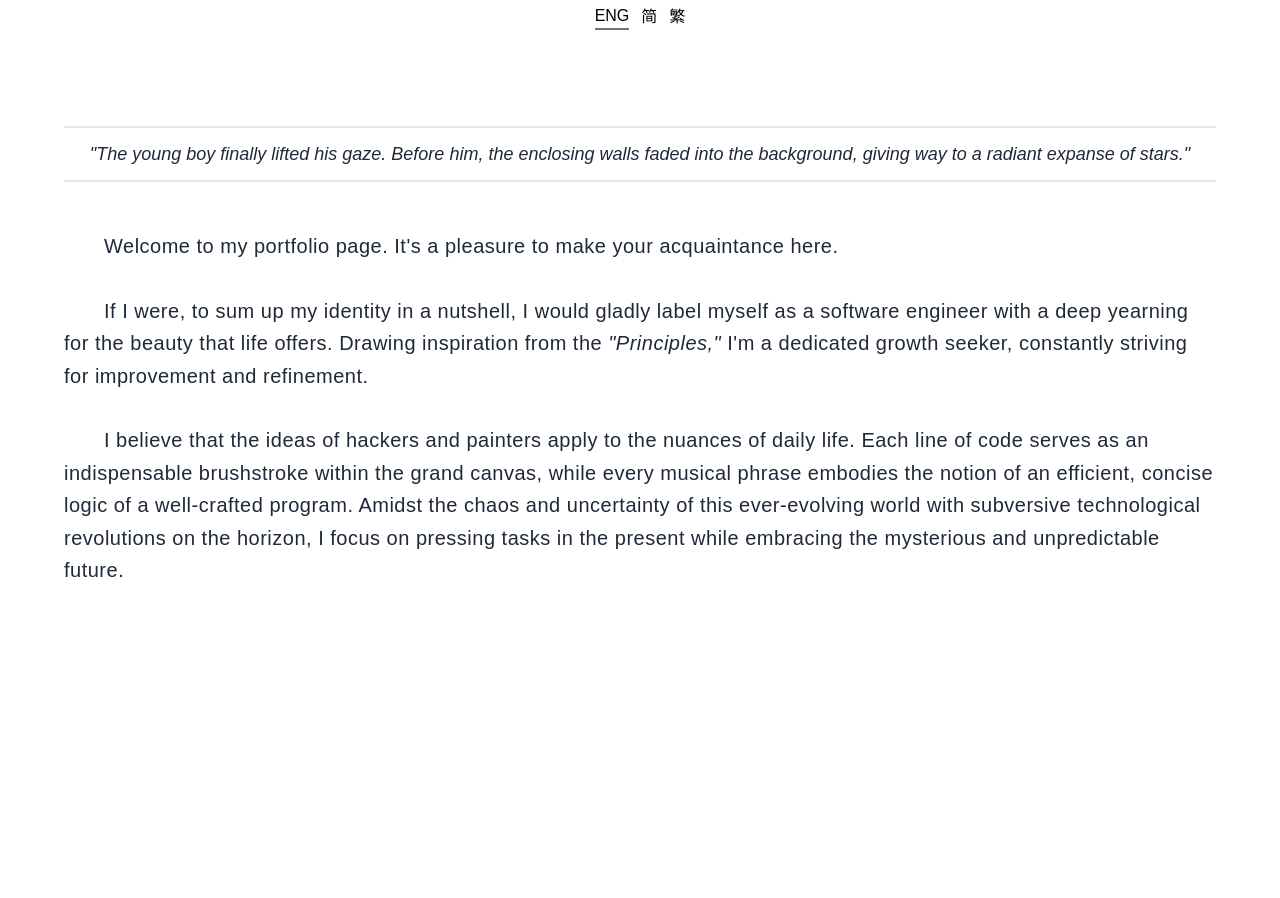
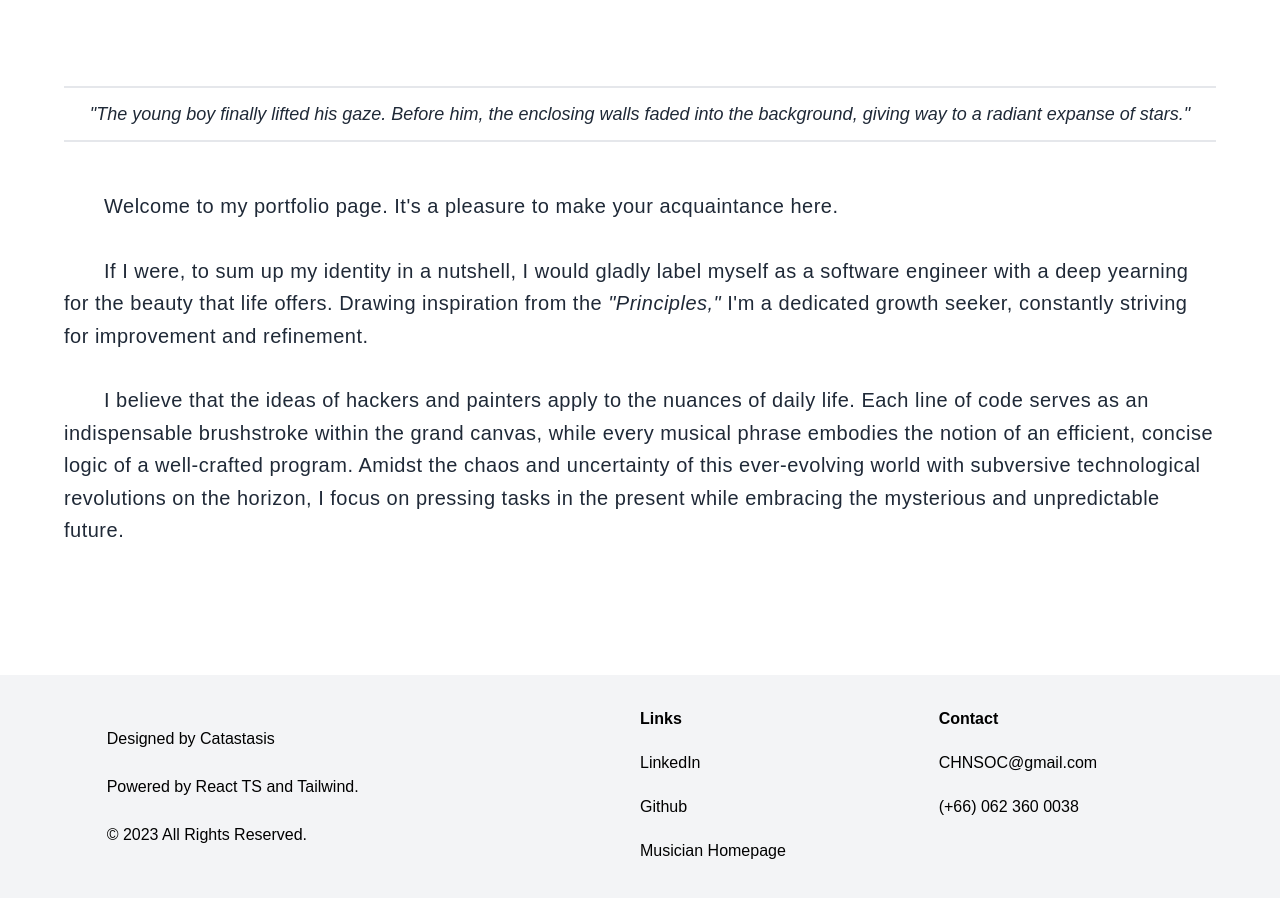
Before and after one commit to CHNSOC/cata-portfolio, a React (Vite) app: page / in a window 1280 px wide. Shown: the part 1860-2758 px from the top of the page. Before the commit the page ends 2447 px from the top, so only its background shows below. Built offline with nearby package versions, Linux system fonts and the light colour scheme.

Commit message:
complete first version

```diff
--- a/src/App.tsx
+++ b/src/App.tsx
@@ -6,10 +6,11 @@ import Home from "@/scenes/home";
 
 // For CSS testing
 
-import Skills from "./scenes/skills/skills";
+import Skills from "@/scenes/skills/skills";
 import Playfield from "@/scenes/playfield";
-import ErrorPage from "./scenes/utility/ErrorPage";
-import AboutMe from "./scenes/aboutme";
+import ErrorPage from "@/scenes/utility/ErrorPage";
+import AboutMe from "@/scenes/aboutme";
+import Footer from "@/scenes/footer/Footer";
 
 
 function App() {
@@ -39,8 +40,9 @@ function App() {
               selectedPage={selectedPage}
               setSelectedPage={setSelectedPage} />
             <Home setSelectedPage={setSelectedPage} />
-            <Skills setSelectedPage={setSelectedPage}/>
-            <AboutMe setSelectedPage={setSelectedPage}/>
+            <Skills setSelectedPage={setSelectedPage} />
+            <AboutMe setSelectedPage={setSelectedPage} />
+            <Footer/>
           </div>
         } />
         <Route path="/playfield" element={<Playfield />} />
--- a/src/scenes/aboutme/index.tsx
+++ b/src/scenes/aboutme/index.tsx
@@ -64,11 +64,11 @@ const AboutMe = ({ setSelectedPage }: Props) => {
     };
 
     return (
-        <section id="aboutme" className="gap-16 py-16 h-full md:pb-0">
+        <section id="aboutme" className="gap-16 h-auto min-h-full pt-24">
             <motion.div onViewportEnter={() => setSelectedPage(SelectedPage.AboutMe)}></motion.div >
 
             <motion.div
-                className="flex justify-center items-center h-24 text-center text-2xl md:mt-24 mt-16"
+                className="flex justify-center items-center h-24 text-center text-2xl"
                 initial="hidden"
                 whileInView="visible"
                 viewport={{ once: true, amount: 0.5 }}
@@ -86,7 +86,7 @@ const AboutMe = ({ setSelectedPage }: Props) => {
             </motion.div>
 
             <motion.div
-                className="flex justify-center items-center space-x-3 mt-2"
+                className="flex justify-center items-center space-x-3 mt-2 md:mb-6"
                 initial="hidden"
                 whileInView="visible"
                 viewport={{ once: true, amount: 0.5 }}
@@ -96,12 +96,12 @@ const AboutMe = ({ setSelectedPage }: Props) => {
                     hidden: { opacity: 0, },
                     visible: { opacity: 1, },
                 }}>
-                <button className={`${language === Language.ENG ? ' border-gray-500 md:border-b-2' : ''} transition duration-500`} onClick={() => setLanguage(Language.ENG)}>ENG</button>
-                <button className={`${language === Language.CHS ? ' border-gray-500 md:border-b-2 font-nssc' : 'font-nssc'} transition duration-500`} onClick={() => setLanguage(Language.CHS)}>简</button>
-                <button className={`${language === Language.CHT ? ' border-gray-500 md:border-b-2' : ''} transition duration-500`} onClick={() => setLanguage(Language.CHT)}>繁</button>
+                <button className={`${language === Language.ENG ? ' border-gray-500 md:border-b-2' : ''} transition duration-500`} onClick={() => setLanguage(Language.ENG)}>English</button>
+                <button className={`${language === Language.CHS ? ' border-gray-500 md:border-b-2 font-nssc' : 'font-nssc'} transition duration-500`} onClick={() => setLanguage(Language.CHS)}>简体中文</button>
+                <button className={`${language === Language.CHT ? ' border-gray-500 md:border-b-2' : ''} transition duration-500`} onClick={() => setLanguage(Language.CHT)}>繁體中文</button>
             </motion.div>
 
-            <div className="md:px-16 px-8 md:mt-24 mt-16">
+            <div className="md:px-16 px-8 md:py-24 py-16">
                 <div className="mx-auto max-w-7xl">
                     <article>
                         <div>
@@ -112,6 +112,7 @@ const AboutMe = ({ setSelectedPage }: Props) => {
                     </article>
                 </div>
             </div>
+
         </section>
     )
 }
--- /dev/null
+++ b/src/scenes/footer/Footer.tsx
@@ -0,0 +1,29 @@
+
+const Footer = () => {
+  return (
+    <footer className='py-8 bg-gray-100'>
+        <div className='justify-content mx-auto w-5/6 gap-16 md:flex'>
+            <div className='space-y-6 mt-16 basis-1/2 md:mt-0'>
+                <p className='my-5'>Designed by Catastasis</p>
+                <p>Powered by React TS and Tailwind.</p>
+                <p>© 2023 All Rights Reserved.</p>
+            </div>
+            <div className='mt-16 basis-1/4 md:mt-0'>
+                <h4 className='font-bold'>Links</h4>
+                <p className='my-5'><a href="https://www.linkedin.com/in/catastasis">LinkedIn</a></p>
+                <p className='my-5'><a href="https://github.com/CHNSOC">Github</a></p>
+                <p className='my-5'><a href="https://music.163.com/#/artist?id=12405941">Musician Homepage</a></p>
+            </div>
+            <div className=' mt-16 basis-1/4 md:mt-0'>
+                <h4 className='font-bold'>Contact</h4>
+                <p className='my-5'><a href="mailto:CHNSOC@gmail.com"></a>CHNSOC@gmail.com</p>
+
+                <p>(+66) 062 360 0038</p>
+            </div>
+        </div>
+
+    </footer>
+  )
+}
+
+export default Footer
--- a/src/scenes/navbar/index.tsx
+++ b/src/scenes/navbar/index.tsx
@@ -21,9 +21,9 @@ const Navbar = ({ isTopOfPage, selectedPage, setSelectedPage }: Props) => {
 
     return (
         <nav>
-            <div className={` bg-gray-100 border-b-slate-300 fixed top-0 z-30 w-full py-4 ${flexBetween} ${navbarBackground}`}>
+            <div className={`bg-gray-100 border-b-slate-300 fixed top-0 z-30 w-full py-4 ${flexBetween} ${navbarBackground}`}>
                 <div className={`${flexBetween} mx-auto w-full`}>
-                    <div className={`flex justify-end w-full gap-16 mr-12`}>
+                    <div className={`flex justify-end w-full gap-16`}>
                         {isAboveMediumScreen ? (
                             <div className={`items-center flex justify-center w-full`}>
                                 <div className={`${flexBetween} gap-20 text-sm`}>
@@ -39,11 +39,6 @@ const Navbar = ({ isTopOfPage, selectedPage, setSelectedPage }: Props) => {
                                     />
                                     <Link
                                         page="About Me"
-                                        selectedPage={selectedPage}
-                                        setSelectedPage={setSelectedPage}
-                                    />
-                                    <Link
-                                        page="Contact"
                                         selectedPage={selectedPage}
                                         setSelectedPage={setSelectedPage}
                                     />
@@ -74,7 +69,7 @@ const Navbar = ({ isTopOfPage, selectedPage, setSelectedPage }: Props) => {
                         exit={{ x: 100, opacity: 0 }}
                     >
                         {/* Close Icon */}
-                        <div className="flex m-auto justify-end py-4 pr-12">
+                        <div className="flex m-auto justify-end py-4">
                             <button onClick={() => setIsMenuToggled(!isMenuToggled)}>
                                 <XMarkIcon className="h-8 w-8 opacity-0" />
                             </button>
@@ -97,11 +92,6 @@ const Navbar = ({ isTopOfPage, selectedPage, setSelectedPage }: Props) => {
                                 selectedPage={selectedPage}
                                 setSelectedPage={setSelectedPage}
                             />
-                            <Link
-                                page="Contact"
-                                selectedPage={selectedPage}
-                                setSelectedPage={setSelectedPage}
-                            />
                         </div>
                     </motion.div>
                 )}
--- a/src/scenes/skills/SkillCard.tsx
+++ b/src/scenes/skills/SkillCard.tsx
@@ -13,7 +13,7 @@ function SkillCard({ icon, title, description, setSelectedPage }: Props) {
         <motion.div
 
             className={isAboveMediumScreen? ('flex flex-col px-5 py-16 text-center md:max-w-none w-2/5 h-2/3 border-2 border-gray-400')
-            : ('flex-col text-center px-5 py-16 border-2 max-w-md md:mx-auto mx-12 space-y-5 my-8 first:mt-12' )}
+            : ('flex-col text-center px-5 py-16 border-2 max-w-md mx-auto space-y-5 my-8 first:mt-12' )}
             variants={childVariant}
         >
             <div className='mb-4 flex justify-center'>
--- a/src/scenes/skills/skills.tsx
+++ b/src/scenes/skills/skills.tsx
@@ -63,7 +63,7 @@ const container = {
 function Skills({ setSelectedPage }: Props) {
   const isAboveMediumScreen = useMediaQuery("(min-width: 1060px)");
   return (
-    <section id="skills" className="md:h-screen h-auto md:py-32 py-12">
+    <section id="skills" className="md:h-full h-auto py-32">
       <motion.div
         onViewportEnter={() => setSelectedPage(SelectedPage.Skills)}
       >
@@ -88,7 +88,7 @@ function Skills({ setSelectedPage }: Props) {
         </div>
       </motion.div>
       {isAboveMediumScreen ? (<motion.div
-        className="md:flex px-24 flex-row items-center justify-between gap-8 h-screen pb-36"
+        className="md:flex px-24 flex-row items-center justify-between gap-8 md:h-full"
         initial="hidden"
         whileInView="visible"
         viewport={{ once: true, amount: 0.5 }}
```
